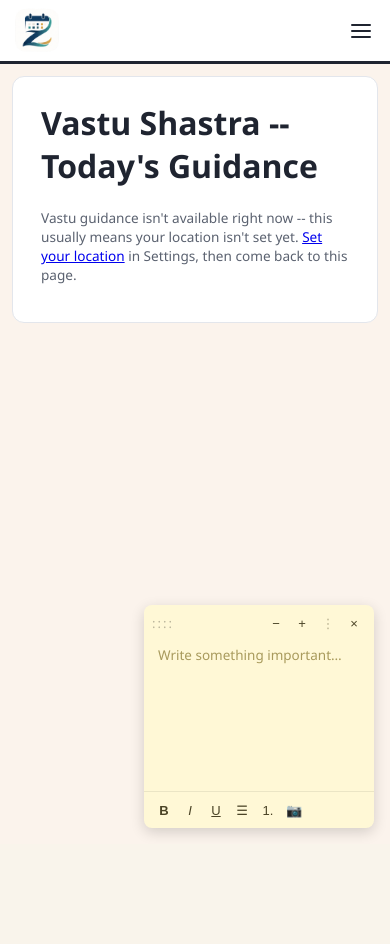
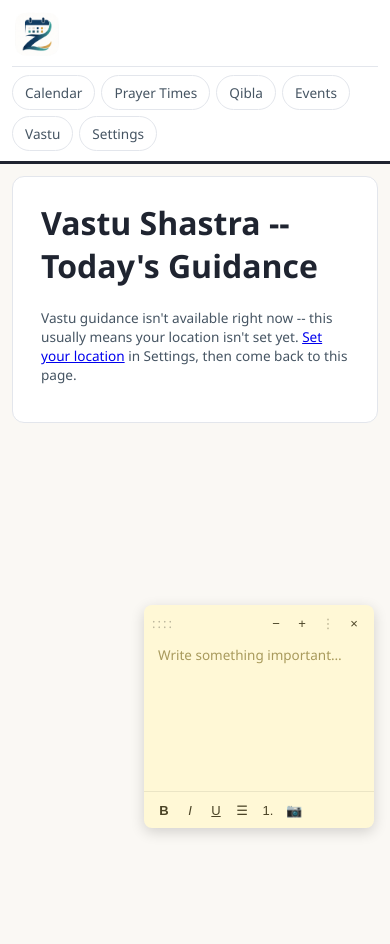
Before and after one commit to imoosa/Zaman, a Python web app: template app/templates/vastu.html in a window 390 px wide. Before the commit the page ends 836 px from the top, so only its background shows below. Run offline with Jinja, Linux system fonts and the light colour scheme; the template is opened without the code that fills it, so the values that code supplies are empty.

Commit message:
change_design

```diff
--- a/app/static/css/style.css
+++ b/app/static/css/style.css
@@ -1,14 +1,15 @@
 :root {
-  --bohra-red: #254a45;   /* was maroon, now brand teal from logo */
-  --gold: #bf9051;        /* brand gold from logo */
-  --bohra-red-dark: #1b3733; /* hover/active shade */
+  --bohra-red: #1E4F7A;   /* Zaman brand Primary */
+  --secondary: #3AA7A0;   /* Zaman brand Secondary */
+  --gold: #D4B483;        /* Zaman brand Accent */
+  --bohra-red-dark: #163D5C; /* hover/active shade of Primary */
   --ink: #1f2430;
-  --ink-soft: #5b6270;
+  --ink-soft: #465563;    /* Zaman brand Text/Slate */
   --line: #e3e6ec;
-  --bg: #fbf3ec;          /* cream from logo background */
+  --bg: #FAF8F4;          /* Zaman brand Background */
   --panel: #ffffff;
-  --today-bg: #f3e6cf;   /* warm gold-tinted highlight */
-  --hover: #eee4d6;
+  --today-bg: #D7E8E5;   /* Zaman brand Soft Accent */
+  --hover: #D7E8E5;       /* Zaman brand Soft Accent */
 
   --c-christian: #4b7bec;
   --c-french: #2c3e50;
@@ -415,35 +416,46 @@ form button:hover { opacity: 0.9; }
   }
   .pill-more { display: none; }
 
-  .topbar { gap: 10px; padding: 0 12px; position: relative; }
+  /* Topbar becomes two rows on mobile: brand row on top, then the full
+     nav wraps onto its own row underneath -- no hamburger, everything is
+     visible and tappable straight away. */
+  .topbar {
+    flex-wrap: wrap;
+    height: auto;
+    gap: 6px 10px;
+    padding: 10px 12px;
+    position: relative;
+  }
   .brand { font-size: 0.92rem; }
   .brand-icon { height: 34px; }
 
-  .menu-toggle-label { display: flex; }
-  .menu-toggle-checkbox:checked ~ .menu-toggle-label span:nth-child(1) { transform: translateY(6px) rotate(45deg); }
-  .menu-toggle-checkbox:checked ~ .menu-toggle-label span:nth-child(2) { opacity: 0; }
-  .menu-toggle-checkbox:checked ~ .menu-toggle-label span:nth-child(3) { transform: translateY(-6px) rotate(-45deg); }
+  /* Hamburger removed entirely on mobile -- nav is always shown below. */
+  .menu-toggle-checkbox, .menu-toggle-label { display: none !important; }
+  .menu-brand { display: none !important; }
 
   .menu {
-    display: none;
-    flex-direction: column;
-    gap: 2px;
-    position: absolute;
-    top: 100%; left: 0; right: 0;
-    background: var(--panel);
-    border-bottom: 1px solid var(--line);
-    box-shadow: 0 8px 16px rgba(0,0,0,.08);
-    padding: 8px 12px 12px;
-    z-index: 30;
+    flex-basis: 100%;
+    order: 3;
+    display: flex;
+    flex-direction: row;
+    flex-wrap: wrap;
+    gap: 6px;
+    position: static;
+    background: transparent;
+    box-shadow: none;
+    border-top: 1px solid var(--line);
+    padding: 8px 0 0;
+    margin: 0;
+    z-index: auto;
   }
-  .menu-toggle-checkbox:checked ~ .menu { display: flex; }
-  .menu a { padding: 10px 12px; font-size: 0.92rem; }
-  .menu-brand {
-    display: flex; align-items: center; gap: 8px;
-    font-weight: 700; font-size: 0.98rem; color: var(--bohra-red);
-    padding: 6px 12px 12px; border-bottom: 1px solid var(--line); margin-bottom: 6px;
+  .menu a {
+    padding: 7px 12px;
+    font-size: 0.85rem;
+    border: 1px solid var(--line);
+    border-radius: 20px;
+    flex: 0 0 auto;
   }
-  .menu-brand .brand-icon { height: 30px; }
+  .menu a.active { border-color: var(--bohra-red); }
 
   .main-content { padding: 12px 12px; }
 }
--- a/app/templates/add_events.html
+++ b/app/templates/add_events.html
@@ -117,7 +117,7 @@
     .cal-toggle{display:flex;border:1px solid #ddd;border-radius:6px;overflow:hidden;margin-bottom:16px;}
     .cal-toggle button{flex:1;padding:8px;border:none;background:#fff;cursor:pointer;font-size:13px;
         font-weight:600;color:#666;}
-    .cal-toggle button.active{background:#254a45;color:#fff;}
+    .cal-toggle button.active{background:#1E4F7A;color:#fff;}
     .modal-box form label{display:block;margin-bottom:12px;font-size:13px;color:#444;}
     .modal-box form input, .modal-box form select, .modal-box form textarea{width:100%;margin-top:4px;
         padding:8px;border:1px solid #ddd;border-radius:6px;font-size:14px;box-sizing:border-box;}
@@ -127,9 +127,9 @@
     .modal-actions{display:flex;justify-content:flex-end;gap:10px;margin-top:8px;}
     .btn-secondary{background:#f4f1ea;color:#555;border:none;padding:9px 16px;border-radius:6px;
         cursor:pointer;font-size:14px;}
-    .add-event-btn{background:#254a45;color:#fff;border:none;padding:10px 18px;border-radius:6px;
+    .add-event-btn{background:#1E4F7A;color:#fff;border:none;padding:10px 18px;border-radius:6px;
         font-size:14px;font-weight:600;cursor:pointer;}
-    .add-event-btn:hover{background:#1b3733;}
+    .add-event-btn:hover{background:#163D5C;}
 </style>
 
 <script>
--- a/app/templates/base.html
+++ b/app/templates/base.html
@@ -29,16 +29,10 @@
             <img src="{{ url_for('static', filename='icons/zaman_logo_bg.png') }}" alt="Zaman" class="brand-icon" style="height: 50px; width: 50px;">
         </div>
         <span class="liturgical-badge" title="Christian liturgical season, sets today's accent color"><span class="dot"></span>{{ liturgical_season_name }}</span>
-        <input type="checkbox" id="menu-toggle" class="menu-toggle-checkbox">
-        <label for="menu-toggle" class="menu-toggle-label" aria-label="Menu">
-            <span></span><span></span><span></span>
-        </label>
         <nav class="menu">
-            <div class="menu-brand">
-                <img src="{{ url_for('static', filename='icons/samaa_logo_bg.png') }}" alt="Samaa" class="brand-icon">
-            </div>
             <a href="{{ url_for('calendar_view') }}" class="{{ 'active' if active == 'calendar' else '' }}">Calendar</a>
             <a href="{{ url_for('prayer_view') }}" class="{{ 'active' if active == 'prayer' else '' }}">Prayer Times</a>
+            <a href="{{ url_for('qibla_view') }}" class="{{ 'active' if active == 'qibla' else '' }}">Qibla</a>
             <a href="{{ url_for('events_view') }}" class="{{ 'active' if active == 'events' else '' }}">Events</a>
             <a href="{{ url_for('vastu_view') }}" class="{{ 'active' if active == 'vastu' else '' }}">Vastu</a>
             <a href="{{ url_for('settings_view') }}" class="{{ 'active' if active == 'settings' else '' }}">Settings</a>
--- a/app/templates/calendar.html
+++ b/app/templates/calendar.html
@@ -4,7 +4,7 @@
 {% block content %}
 <style>
   :root{
-    --bohra:#254a45;
+    --bohra:#1E4F7A;
     --sunni:#1e8449;
     --shia:#922b73;
     --christian:#2b6cb0;
--- a/app/templates/qibla.html
+++ b/app/templates/qibla.html
@@ -21,8 +21,8 @@
                 <text x="20" y="105" text-anchor="middle" font-size="14">W</text>
             </g>
             <g id="qibla-needle" transform="rotate({{ bearing }} 100 100)">
-                <line x1="100" y1="100" x2="100" y2="25" stroke="#254a45" stroke-width="4" />
-                <polygon points="100,15 92,35 108,35" fill="#254a45" />
+                <line x1="100" y1="100" x2="100" y2="25" stroke="#1E4F7A" stroke-width="4" />
+                <polygon points="100,15 92,35 108,35" fill="#1E4F7A" />
             </g>
             <circle cx="100" cy="100" r="4" fill="#333"/>
         </svg>
--- a/app/templates/settings.html
+++ b/app/templates/settings.html
@@ -3,7 +3,7 @@
 {% block content %}
 <style>
   :root{
-    --bohra:#254a45;
+    --bohra:#1E4F7A;
     --sunni:#1d6fa5;
     --shia:#7c3aed;
     --christian:#2b6cb0;
--- a/app/templates/vastu.html
+++ b/app/templates/vastu.html
@@ -306,10 +306,10 @@
                         <text x="100" y="190" text-anchor="middle" font-size="14">S</text>
                         <text x="20" y="105" text-anchor="middle" font-size="14">W</text>
                         <g id="home-compass-needle">
-                            <line x1="100" y1="100" x2="100" y2="25" stroke="#254a45" stroke-width="4"/>
-                            <polygon points="100,15 92,35 108,35" fill="#254a45"/>
+                            <line x1="100" y1="100" x2="100" y2="25" stroke="#1E4F7A" stroke-width="4"/>
+                            <polygon points="100,15 92,35 108,35" fill="#1E4F7A"/>
                         </g>
-                        <circle id="home-compass-handle" cx="100" cy="25" r="14" fill="#254a45" opacity="0"/>
+                        <circle id="home-compass-handle" cx="100" cy="25" r="14" fill="#1E4F7A" opacity="0"/>
                         <circle cx="100" cy="100" r="4" fill="#333"/>
                     </svg>
                     <div class="home-compass-readout">
@@ -394,10 +394,10 @@
         background:#fff;border-radius:50%;transition:transform .15s ease;
         box-shadow:0 1px 2px rgba(0,0,0,.25);
     }
-    .vastu-switch input:checked + .vastu-slider{background:#254a45;}
+    .vastu-switch input:checked + .vastu-slider{background:#1E4F7A;}
     .vastu-switch input:checked + .vastu-slider::before{transform:translateX(16px);}
     .vastu-btn-save{
-        background:#254a45;color:#fff;border:none;padding:10px 24px;border-radius:8px;
+        background:#1E4F7A;color:#fff;border:none;padding:10px 24px;border-radius:8px;
         font-size:14px;font-weight:600;cursor:pointer;
     }
     .vastu-btn-save:hover{opacity:.92;}
```
Also changed, not shown: app/templates/add_bohra_event.html (+5 -5 lines), app/templates/events.html (+7 -7 lines), app/templates/widget_today.html (+5 -5 lines).
